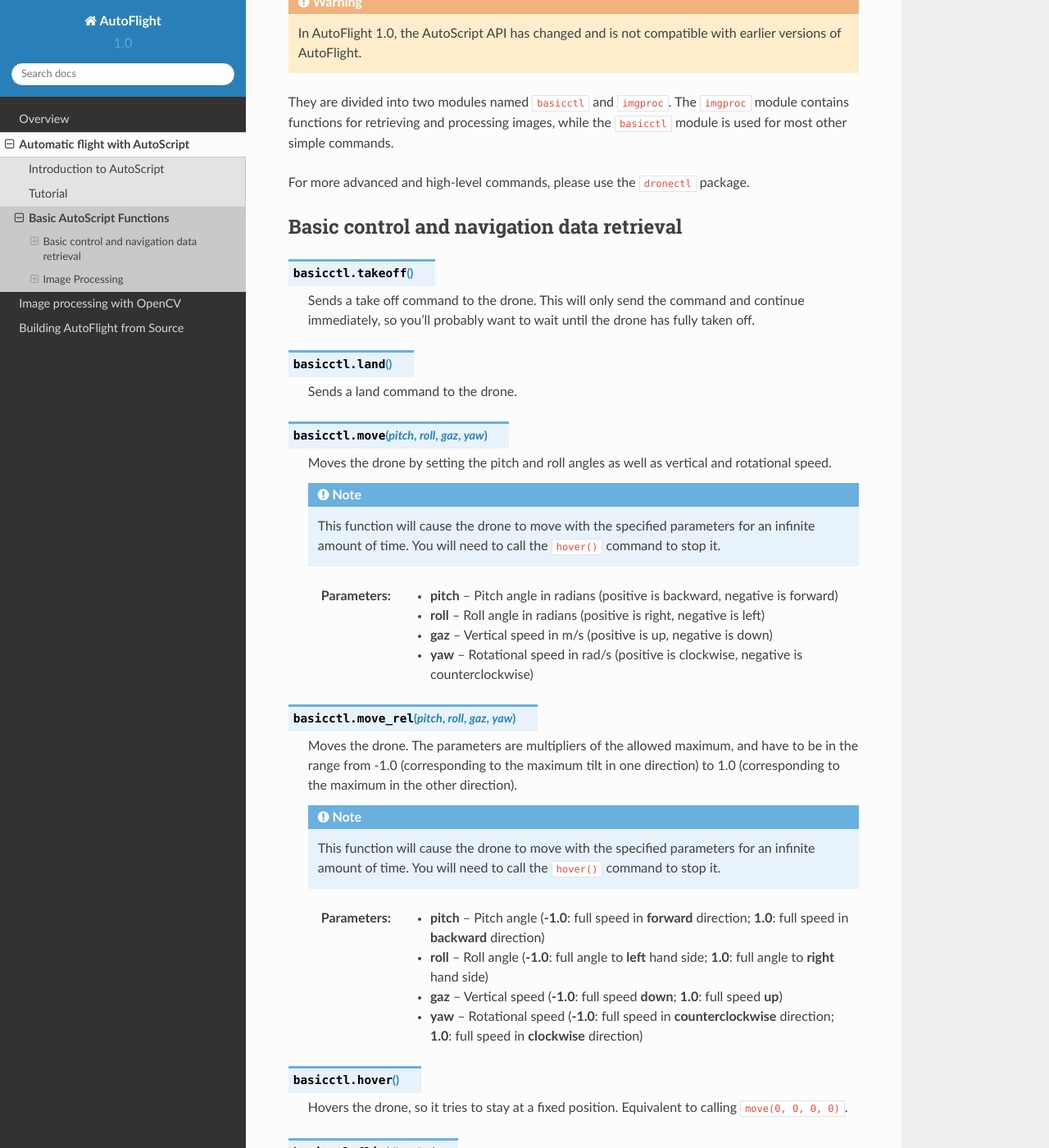
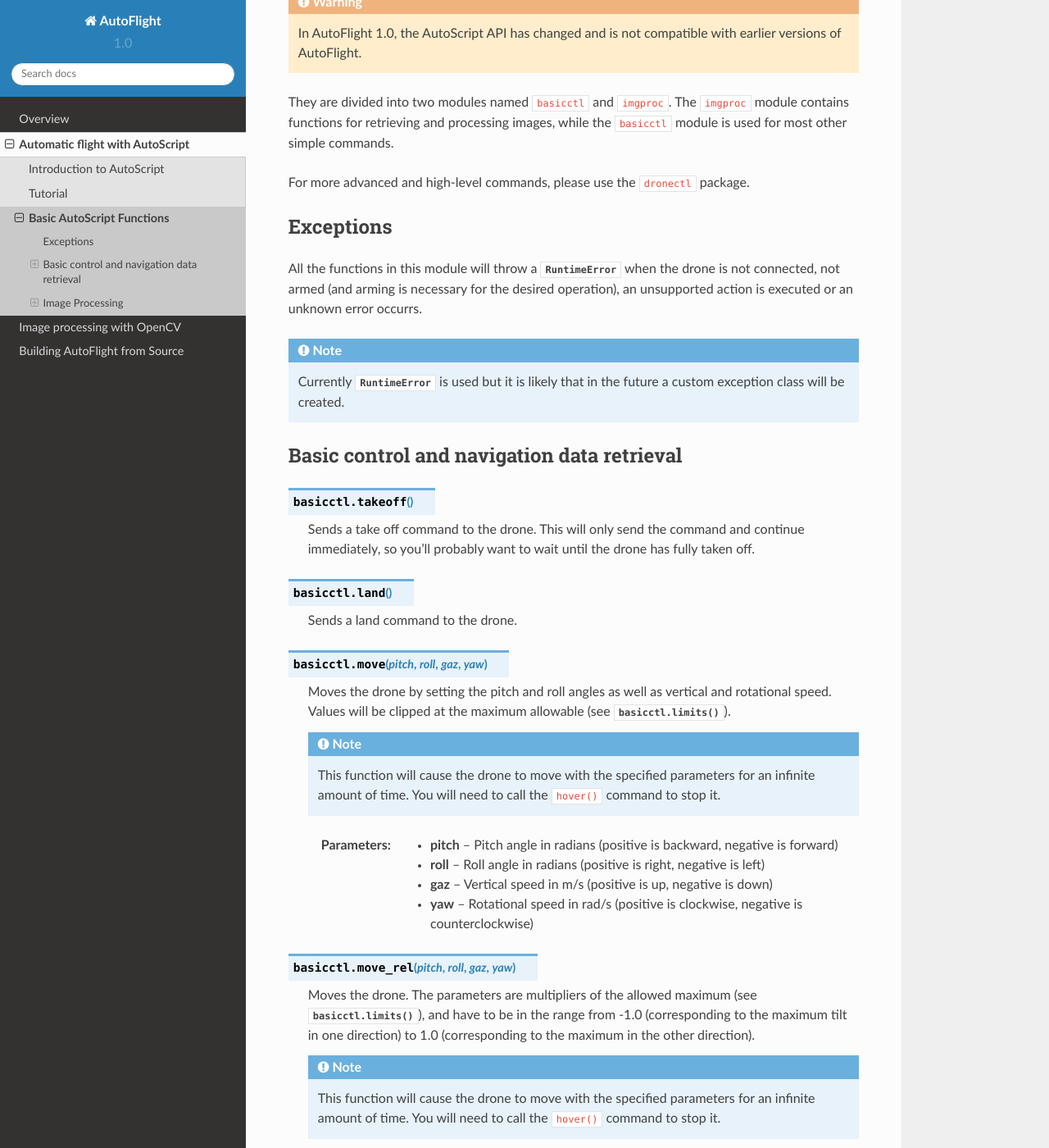
Before and after one commit to lukaslaobeyer/AutoFlight_v1, a Sphinx documentation site: the page built from documentation/source/autoscript/builtin.rst, in a window 1280 px wide and 1400 px high, scrolled down 244 px. Shown: the whole window at 82% size. Built offline with Sphinx 7.4.7 and the Read the Docs theme 2.0.0, drawn with Linux system fonts in a browser that asks for light colours; some of the changed text lies outside the part shown.

Commit message:
Add basicctl.limits() function and work on documentation

```diff
--- a/documentation/source/autoscript/builtin.rst
+++ b/documentation/source/autoscript/builtin.rst
@@ -12,6 +12,15 @@
 They are divided into two modules named ``basicctl`` and ``imgproc``. The ``imgproc`` module contains functions for retrieving and processing images, while the ``basicctl`` module is used for most other simple commands.
 
 For more advanced and high-level commands, please use the ``dronectl`` package.
+
+Exceptions
+==========
+
+All the functions in this module will throw a :class:`RuntimeError` when the drone is not connected, not armed (and arming is necessary for the desired operation), an unsupported action is executed or an unknown error occurrs.
+
+.. note::
+
+   Currently :class:`RuntimeError` is used but it is likely that in the future a custom exception class will be created.
 
 Basic control and navigation data retrieval
 ===========================================
@@ -28,7 +37,7 @@
 
 .. function:: basicctl.move(pitch, roll, gaz, yaw)
 
-   Moves the drone by setting the pitch and roll angles as well as vertical and rotational speed.
+   Moves the drone by setting the pitch and roll angles as well as vertical and rotational speed. Values will be clipped at the maximum allowable (see :func:`basicctl.limits`).
 
    .. note:: This function will cause the drone to move with the specified parameters for an infinite amount of time. You will need to call the ``hover()`` command to stop it.
 
@@ -40,7 +49,7 @@
 
 .. function:: basicctl.move_rel(pitch, roll, gaz, yaw)
 
-   Moves the drone. The parameters are multipliers of the allowed maximum, and have to be in the range from -1.0 (corresponding to the maximum tilt in one direction) to 1.0 (corresponding to the maximum in the other direction).
+   Moves the drone. The parameters are multipliers of the allowed maximum (see :func:`basicctl.limits`), and have to be in the range from -1.0 (corresponding to the maximum tilt in one direction) to 1.0 (corresponding to the maximum in the other direction).
 
    .. note:: This function will cause the drone to move with the specified parameters for an infinite amount of time. You will need to call the ``hover()`` command to stop it.
 
@@ -59,7 +68,7 @@
 
    Sends the flip command to the drone.
 
-   :param direction: ``"FRONT"``, ``"BACK"``, ``"LEFT"`` or ``"RIGHT"``
+   :param direction: ``'FRONT'``, ``'BACK'``, ``'LEFT'`` or ``'RIGHT'``
 
 
 .. function:: basicctl.navdata()
@@ -73,7 +82,19 @@
 
    Retrieve the drone's status.
 
-   :returns: A ``dict`` containing three keys: ``'connected'``, ``'armed'`` and ``'flying'``.
+   :returns: A ``dict`` containing three boolean keys: ``'connected'``, ``'armed'`` and ``'flying'``.
+
+
+.. function:: basicctl.limits()
+
+   Get the flight control limits. These directly correspond to the maximum values allowed for :func:`basicctl.move`.
+
+   :returns: A ``dict`` containing the keys:
+
+      * ``'altitude'``: Altitude in meters
+      * ``'angle'``: Maximum pitch/roll angle in radians
+      * ``'vspeed'``: Maximum vertical speed in m/s
+      * ``'yawspeed'``: Maximum rotational (yaw) speed in rad/s
 
 
 .. function:: basicctl.flattrim()
```
Also changed, not shown: other parts of documentation/source/autoscript/builtin.rst (+3 -3 lines), 3 other files.
